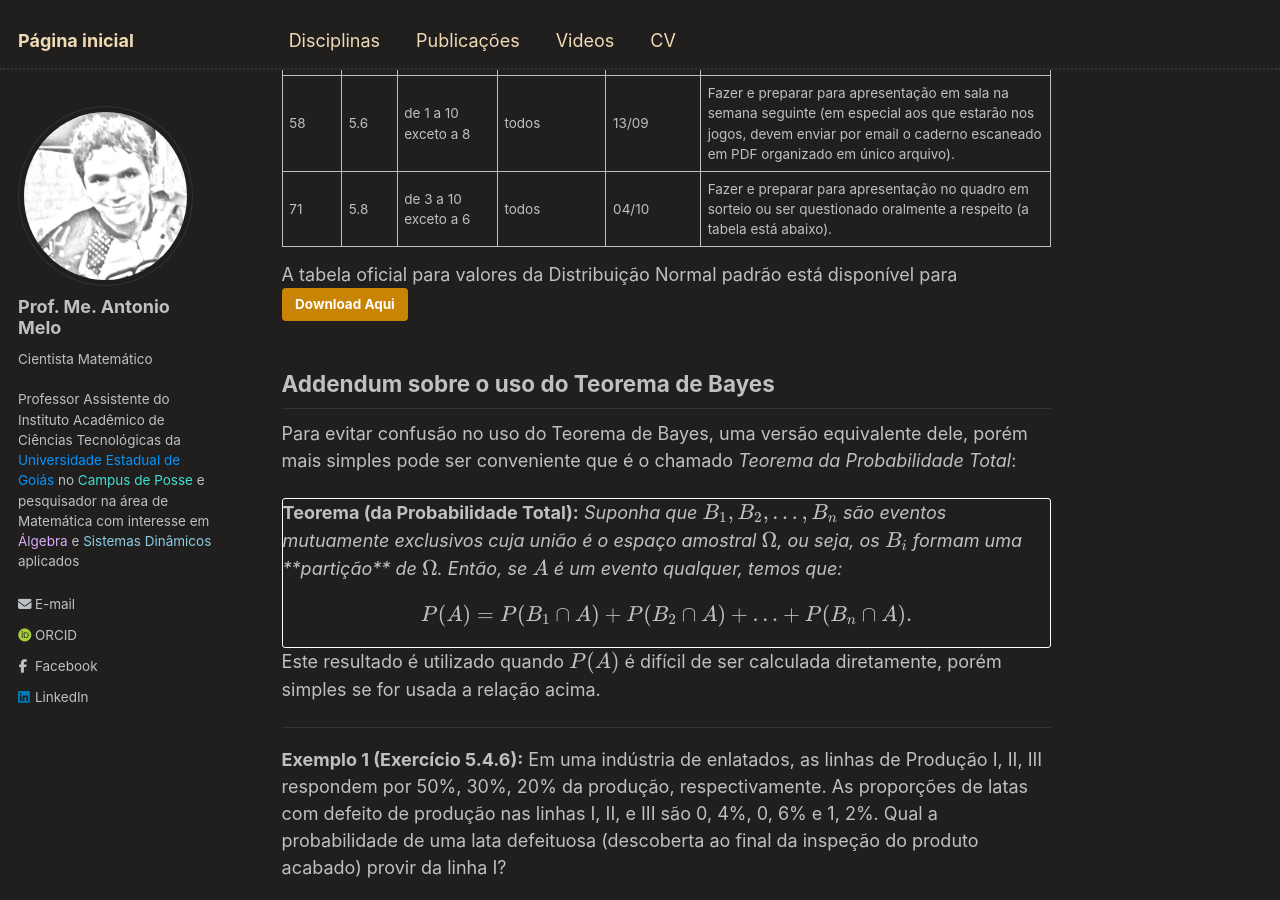
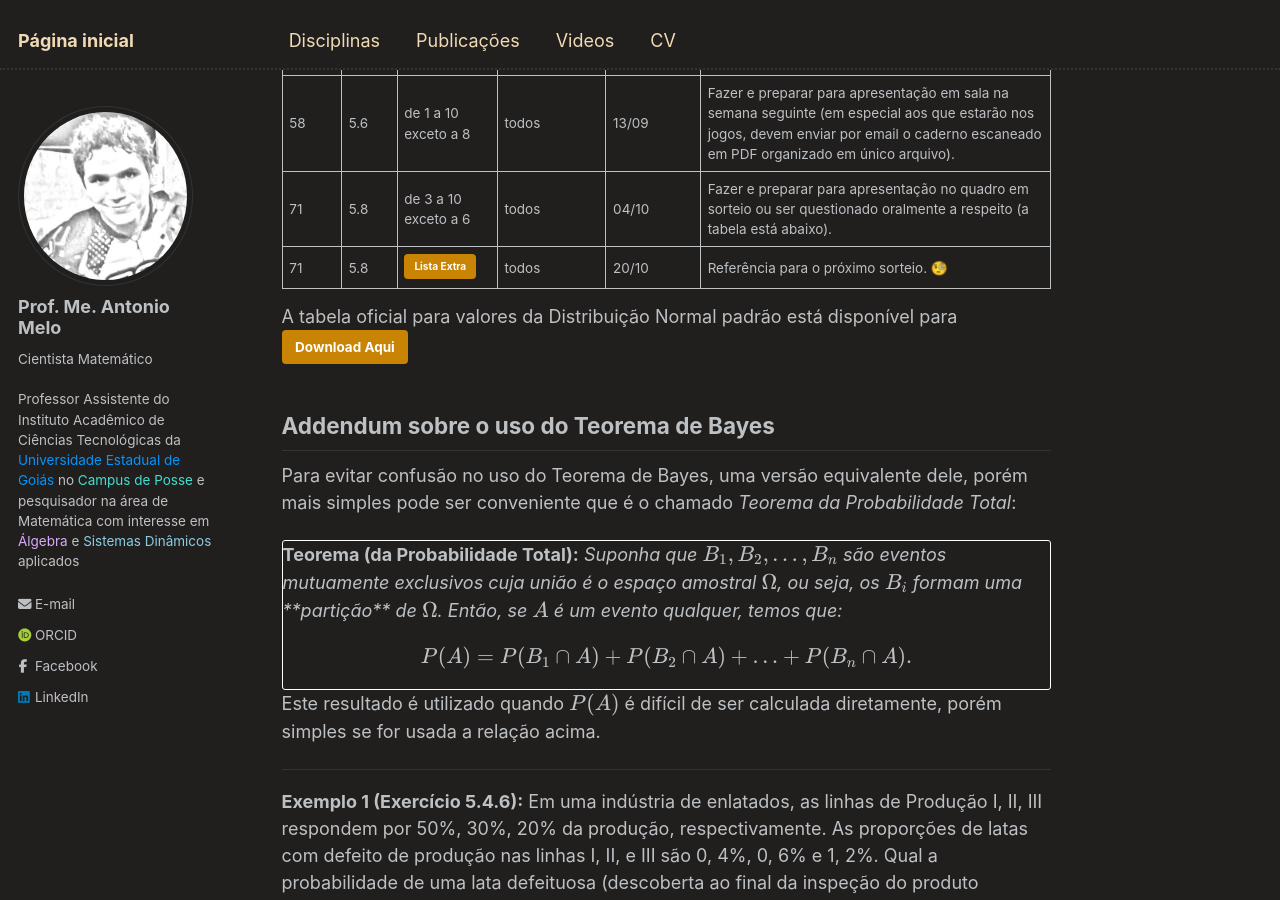
Before and after one commit to antmelo/antmelo.github.io, a Jekyll site: the page built from _teaching/2025-2-estatistica.md, in a window 1280 px wide and 900 px high, scrolled down 1489 px. Built offline with Jekyll 4.4.1, drawn with Linux system fonts in a browser that asks for light colours; some web fonts are replaced.

Commit message:
Update 2025-2-estatistica.md

```diff
--- a/_teaching/2025-2-estatistica.md
+++ b/_teaching/2025-2-estatistica.md
@@ -44,6 +44,7 @@ que está disponível para [Download Aqui](https://antmelo.github.io/files/estat
 |     48     |  5.4  |  todas exceto a 24 | todos  | 02/09   | Fazer e preparar para apresentação em sala na semana seguinte (em especial aos que não foram no quadro ainda).   |
 |     58     |  5.6  |  de 1 a 10 exceto a 8 | todos  | 13/09   | Fazer e preparar para apresentação em sala na semana seguinte (em especial aos que estarão nos jogos, devem enviar por email o caderno escaneado em PDF organizado em único arquivo).   |
 |     71     |  5.8  |  de 3 a 10 exceto a 6 | todos  | 04/10   | Fazer e preparar para apresentação no quadro em sorteio ou ser questionado oralmente a respeito (a tabela está abaixo).   |
+|     71     |  5.8  |  [Lista Extra](https://antmelo.github.io/files/VEstat-Lista3N25.pdf){: .btn .btn-warning}  | todos  | 20/10   | Referência para o próximo sorteio. &#129488;  |
 
 
 A tabela oficial para valores da Distribuição Normal padrão está disponível para [Download Aqui](https://antmelo.github.io/files/Normal.pdf){: .btn}
```
